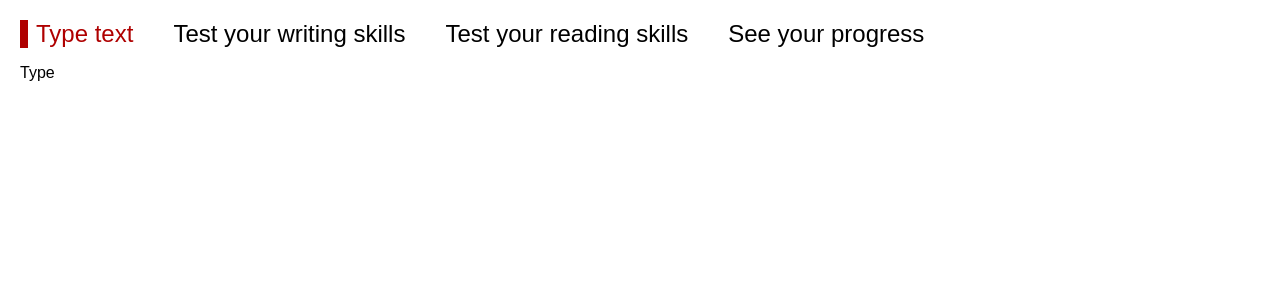
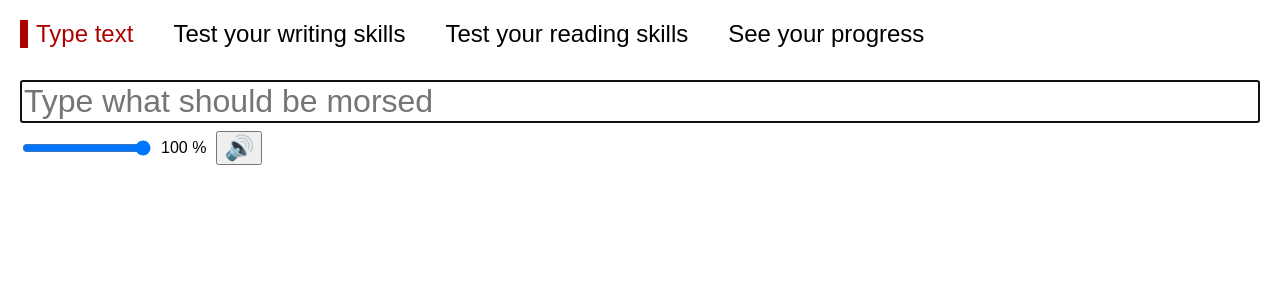
Before and after one commit to flq/remorse, a Next.js app: page /typing in a window 1280 px wide. Shown: the top 300 px of the page. Built offline with nearby package versions, Linux system fonts and the light colour scheme.

Commit message:
added the typing bit

```diff
--- a/components/Layout.js
+++ b/components/Layout.js
@@ -9,13 +9,16 @@ const Layout = ({ header, children }) => (
     </Head>
 
     <Nav />
-    {children}
+    <main>{children}</main>
     <style jsx global>{`
       body {
         margin: 20px;
         padding: 0;
         font-family: sans-serif;
       }
+      main {
+        padding-top: 2rem;
+      }
     `}</style>
   </div>
 );
--- a/pages/typing.js
+++ /dev/null
@@ -1,10 +0,0 @@
-import React from "react";
-import Layout from "../components/Layout";
-
-const Typing = () => (
-  <Layout header="Learn to morse">
-    <p>Type</p>
-  </Layout>
-);
-
-export default Typing;
--- /dev/null
+++ b/pages/typing/Morse.js
@@ -0,0 +1,63 @@
+import React from "react";
+import { charToMorseCode } from "../../lib/morse";
+
+const RENDER_MODES = {
+  morse: 1,
+  char: 2
+};
+
+const RENDER_BOTH = RENDER_MODES.char | RENDER_MODES.morse;
+
+export function MorseChar({ char, renderMode = RENDER_BOTH }) {
+  return (
+    <div className="morseToken">
+      {renderMode & RENDER_MODES.char && <span>{char}</span>}
+      {renderMode & RENDER_MODES.morse && <span>{charToMorseCode(char)}</span>}
+      <style jsx>
+        {`
+          .morseToken {
+            background: lightgray;
+            margin: 0 10px 10px 0;
+            display: flex;
+            flex-direction: column;
+            min-width: 3.4em;
+            text-transform: capitalize;
+            box-shadow: 4px 4px 10px;
+          }
+        `}
+      </style>
+    </div>
+  );
+}
+
+function MorseWord({ word }) {
+  const morseChars = Array.from(word).map((c, i) => (
+    <MorseChar key={i} char={c} />
+  ));
+  return (
+    <span className="morseWord">
+      {morseChars}
+      <style jsx>
+        {`
+          .morseWord {
+            font-size: 2em;
+            font-family: Consolas;
+            display: flex;
+            flex-direction: row;
+          }
+        `}
+      </style>
+    </span>
+  );
+}
+
+export function WordsToMorse({ text }) {
+  if (!text) return null;
+  return (
+    <section>
+      {text.split(" ").map((word, i) => (
+        <MorseWord key={i} word={word} />
+      ))}
+    </section>
+  );
+}
--- /dev/null
+++ b/pages/typing/index.js
@@ -0,0 +1,73 @@
+import React, { useState } from "react";
+import Layout from "../../components/Layout";
+import { WordsToMorse } from "./Morse";
+
+const Typing = () => {
+  const [morseText, changeMorseText] = useState("");
+  const [soundSpeed, changeSoundSpeed] = useState(1.0);
+
+  return (
+    <Layout header="Learn to morse">
+      <section className="typingScreen">
+        <form>
+          <input
+            autoFocus
+            type="text"
+            className="userInput"
+            autoComplete="off"
+            value={morseText}
+            onChange={e => changeMorseText(e.currentTarget.value)}
+            placeholder="Type what should be morsed"
+          />
+          <div className="soundControls">
+            <input
+              type="range"
+              max="1.0"
+              min="0.3"
+              step="0.1"
+              onChange={e => changeSoundSpeed(e.currentTarget.value)}
+              value={soundSpeed}
+            />
+            <span>{soundSpeed * 100} %</span>
+            <input
+              type="button"
+              className="soundButton"
+              value="&#128266;"
+              onClick={() => {
+                /* TODO Play Sound */
+              }}
+            />
+          </div>
+        </form>
+        <WordsToMorse text={morseText} />
+      </section>
+      <style jsx>{`
+        .typingScreen .userInput {
+          font-size: 2rem;
+          margin-bottom: 0.5rem;
+        }
+        .typingScreen .soundButton {
+          font-size: 1.5em;
+        }
+
+        .typingScreen form {
+          display: flex;
+          flex-direction: column;
+          width: 100%;
+          margin-bottom: 0.5rem;
+        }
+
+        .soundControls {
+          display: flex;
+          align-items: center;
+        }
+
+        .soundControls > * {
+          margin-right: 10px;
+        }
+      `}</style>
+    </Layout>
+  );
+};
+
+export default Typing;
```
